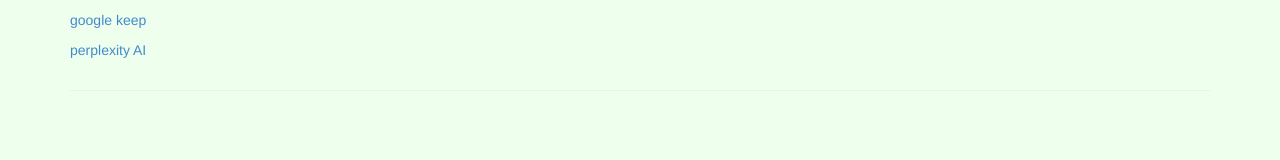
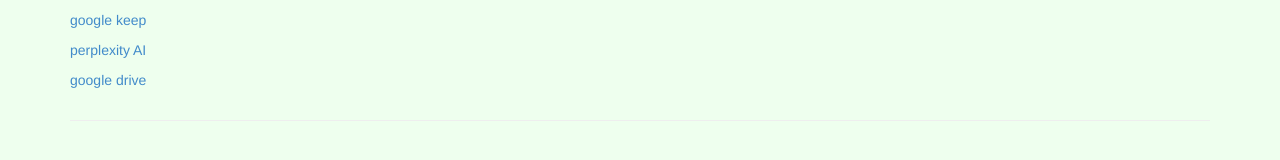
Before and after one commit to pirapira/pirapira.github.io, a plain HTML site: page start.html in a window 1280 px wide. Shown: the part 180-340 px from the top of the page. Drawn offline with nearby package versions, Linux system fonts and the light colour scheme.

Commit message:
add a line

```diff
--- a/start.html
+++ b/start.html
@@ -28,6 +28,7 @@
 <p><a href="https://trello.com/b/JFyW76A8/autofocus">trello, autofocus board</a></p>
 <p><a href="https://keep.google.com/">google keep</a></p>
 <p><a href="https://www.perplexity.ai">perplexity AI</a></p>
+<p><a href="https://drive.google.com/drive/home">google drive</a></p>
 
         </div>
       </div>
```
